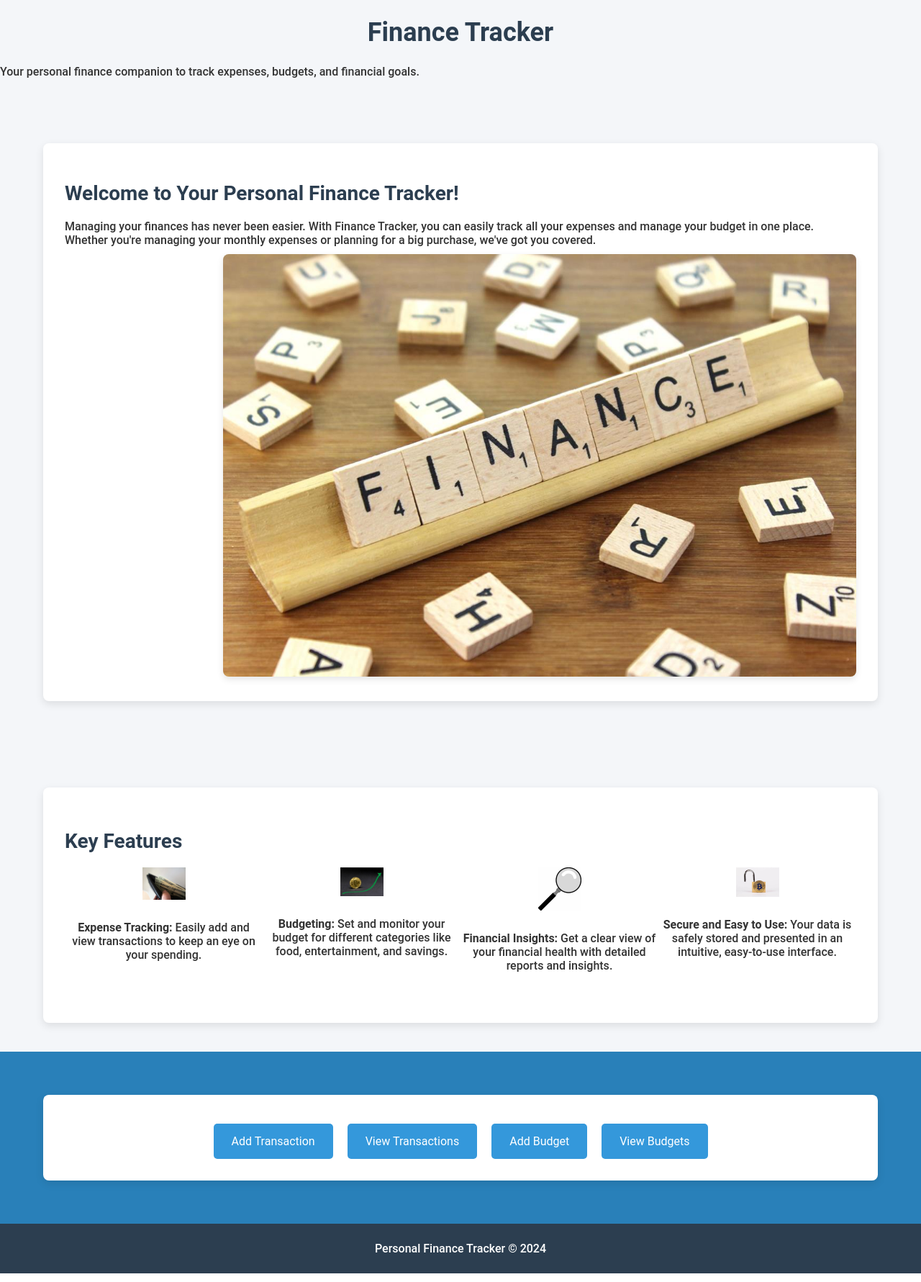
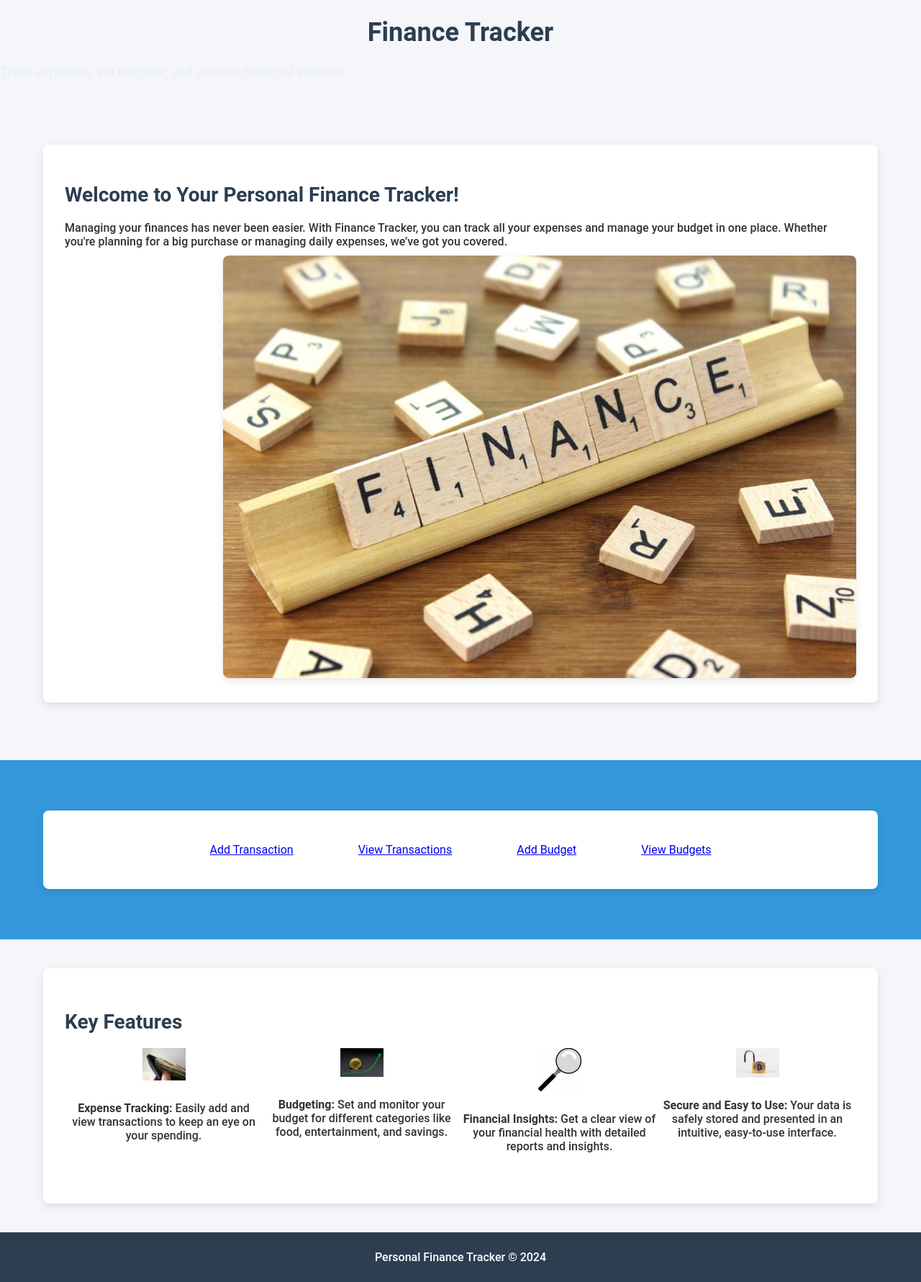
Before and after one commit to TheDude4445/finance-tracker, a Flask app: page / in a window 1280 px wide. Shown: the whole page at 72% size. Run offline with Flask 3, Linux system fonts and the light colour scheme.

Commit message:
updated index

```diff
--- a/static/css/style.css
+++ b/static/css/style.css
@@ -38,6 +38,13 @@ p, label {
     font-weight: 500;
 }
 
+/* Tagline Styling */
+header .tagline {
+    font-size: 18px;
+    color: #ecf0f1;
+    margin-top: 10px;
+}
+
 /* Welcome Section */
 .welcome-section {
     display: flex;
@@ -48,6 +55,7 @@ p, label {
 
 .welcome-content {
     flex: 1;
+    margin-right: 30px;
 }
 
 .welcome-image {
@@ -59,6 +67,29 @@ p, label {
     max-width: 80%;
     border-radius: 8px;
     box-shadow: 0 4px 10px rgba(0, 0, 0, 0.1);
+}
+
+/* CTA Buttons Section */
+.cta-buttons {
+    background-color: #3498db;
+    padding: 30px 0;
+    text-align: center;
+}
+
+.cta-buttons .container {
+    display: flex;
+    justify-content: center;
+    gap: 30px;
+}
+
+.cta-buttons .button {
+    padding: 15px 30px;
+    font-size: 16px;
+    transition: background-color 0.3s ease;
+}
+
+.cta-buttons .button:hover {
+    background-color: #2980b9;
 }
 
 /* Features Section */
@@ -84,44 +115,6 @@ p, label {
 }
 
 .feature p {
-    font-size: 16px;
-}
-
-/* Buttons */
-button, a.button {
-    display: inline-block;
-    background-color: #3498db;
-    color: white;
-    padding: 15px 25px;
-    text-align: center;
-    text-decoration: none;
-    border: none;
-    border-radius: 5px;
-    font-size: 16px;
-    cursor: pointer;
-    margin-top: 10px;
-    transition: background-color 0.3s ease;
-}
-
-button:hover, a.button:hover {
-    background-color: #2980b9;
-}
-
-/* CTA (Call to Action) Buttons Section */
-.cta-buttons {
-    background-color: #2980b9;
-    padding: 20px 0;
-    text-align: center;
-}
-
-.cta-buttons .container {
-    display: flex;
-    justify-content: center;
-    gap: 20px;
-}
-
-.cta-buttons .button {
-    padding: 15px 25px;
     font-size: 16px;
 }
 
--- a/templates/index.html
+++ b/templates/index.html
@@ -10,7 +10,7 @@
 
 <header>
     <h1>Finance Tracker</h1>
-    <p class="tagline">Your personal finance companion to track expenses, budgets, and financial goals.</p>
+    <p class="tagline">Track expenses, set budgets, and achieve financial success.</p>
 </header>
 
 <!-- Main Welcome Section with an Image -->
@@ -18,11 +18,21 @@
     <div class="container">
         <div class="welcome-content">
             <h2>Welcome to Your Personal Finance Tracker!</h2>
-            <p>Managing your finances has never been easier. With Finance Tracker, you can easily track all your expenses and manage your budget in one place. Whether you're managing your monthly expenses or planning for a big purchase, we've got you covered.</p>
+            <p>Managing your finances has never been easier. With Finance Tracker, you can track all your expenses and manage your budget in one place. Whether you're planning for a big purchase or managing daily expenses, we’ve got you covered.</p>
         </div>
         <div class="welcome-image">
             <img src="/static/img/welcome-placeholder.jpg" alt="Welcome to Finance Tracker">
         </div>
+    </div>
+</section>
+
+<!-- Call to Action Buttons Section -->
+<section class="cta-buttons">
+    <div class="container">
+        <a href="/add_transaction" class="button">Add Transaction</a>
+        <a href="/transactions" class="button">View Transactions</a>
+        <a href="/add_budget" class="button">Add Budget</a>
+        <a href="/budgets" class="button">View Budgets</a>
     </div>
 </section>
 
@@ -51,16 +61,6 @@
     </div>
 </section>
 
-<!-- Call to Action Buttons Below -->
-<section class="cta-buttons">
-    <div class="container">
-        <a href="/add_transaction" class="button">Add Transaction</a>
-        <a href="/transactions" class="button">View Transactions</a>
-        <a href="/add_budget" class="button">Add Budget</a>
-        <a href="/budgets" class="button">View Budgets</a>
-    </div>
-</section>
-
 <footer>
     <p>Personal Finance Tracker &copy; 2024</p>
 </footer>
```
